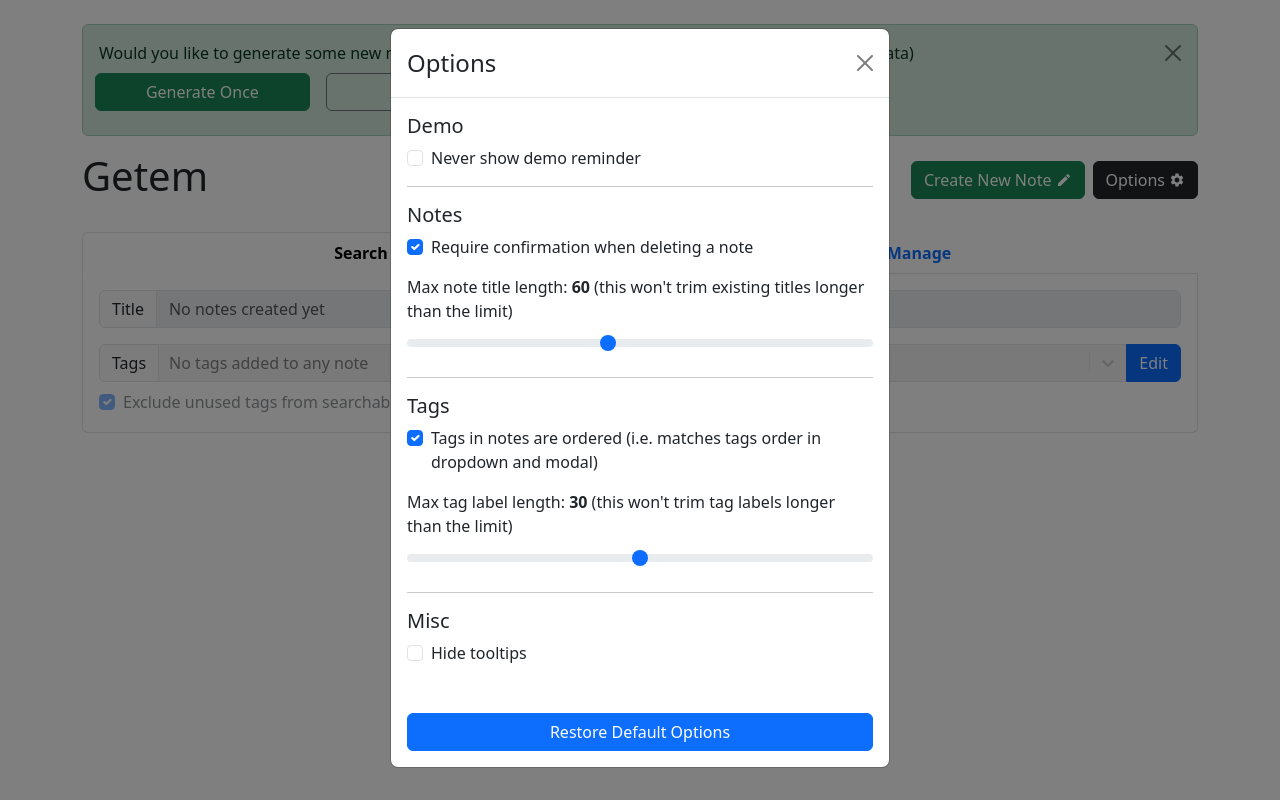
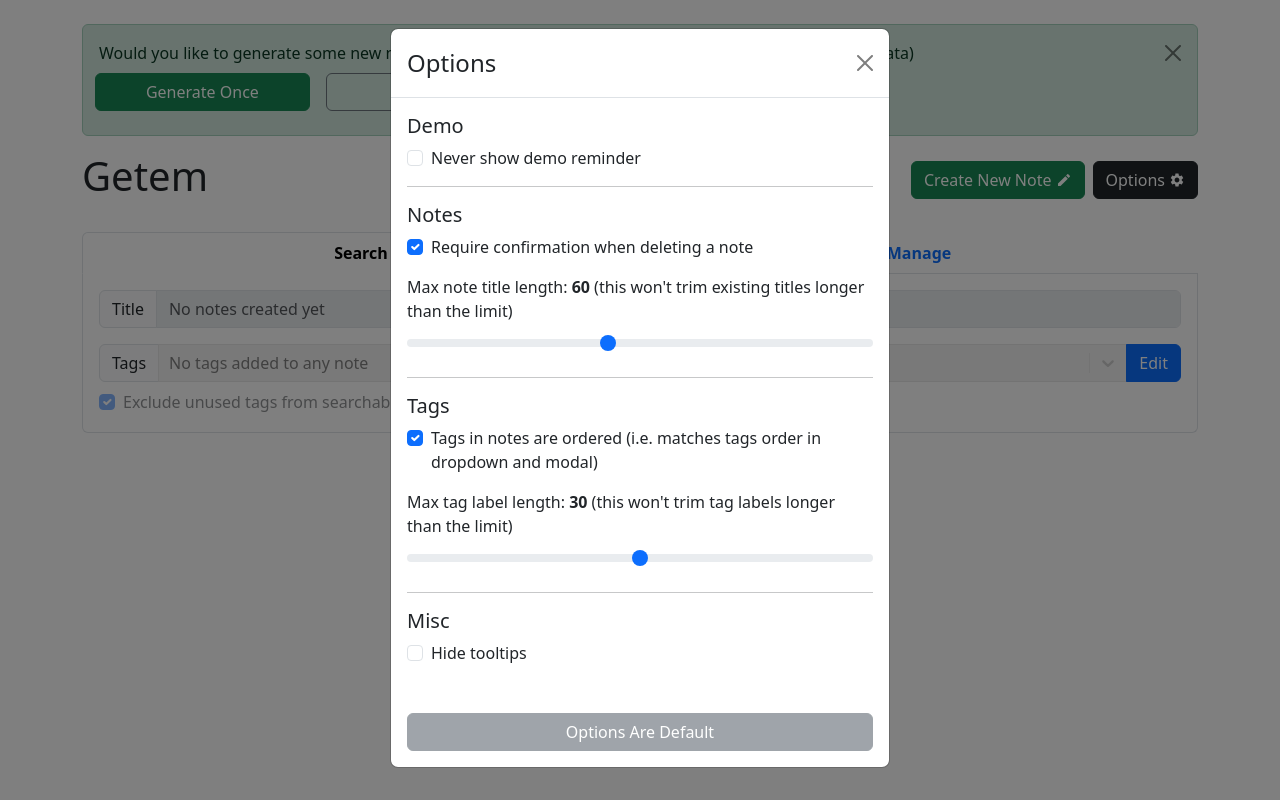
Before and after one commit to daoxi/GetEm, a React (Vite) app: page / in a window 1280 px wide. Both pictures are taken after a click on the button "Options". Built offline with nearby package versions, Linux system fonts and the light colour scheme.

Commit message:
tweaked options interactions to disable restoring defaults when options are already default

```diff
--- a/src/OptionsModal/index.tsx
+++ b/src/OptionsModal/index.tsx
@@ -22,11 +22,12 @@ export function OptionsModal({
 }: OptionsModalProps) {
 	//this only controls whether the user should be notified that the option defaults are restored
 	const [showDefaultsRestored, setShowDefaultsRestored] = useState(false);
+	const [optionsAreDefault, setOptionsAreDefault] = useState(
+		Object.keys(options).length === 0
+	);
 	useEffect(() => {
-		if (
-			showDefaultsRestored /* the first condition only serves as a short-circuiting to improve performance */ &&
-			Object.keys(options).length !== 0
-		) {
+		setOptionsAreDefault(Object.keys(options).length === 0);
+		if (showDefaultsRestored && Object.keys(options).length !== 0) {
 			setShowDefaultsRestored(false);
 		}
 	}, [options]);
@@ -138,15 +139,17 @@ export function OptionsModal({
 					className="d-grid gap-2" /* "d-grid" makes block-level (full-width) buttons */
 				>
 					<Button
-						variant={showDefaultsRestored ? "secondary" : "primary"}
-						disabled={showDefaultsRestored}
+						variant={optionsAreDefault ? "secondary" : "primary"}
+						disabled={optionsAreDefault}
 						onClick={() => {
 							onRestoreDefaultOptions();
 							setShowDefaultsRestored(true);
 						}}
 					>
-						{showDefaultsRestored
-							? "Defaults Restored"
+						{optionsAreDefault
+							? showDefaultsRestored
+								? "Defaults Restored"
+								: "Options Are Default"
 							: "Restore Default Options"}
 					</Button>
 				</div>
```
